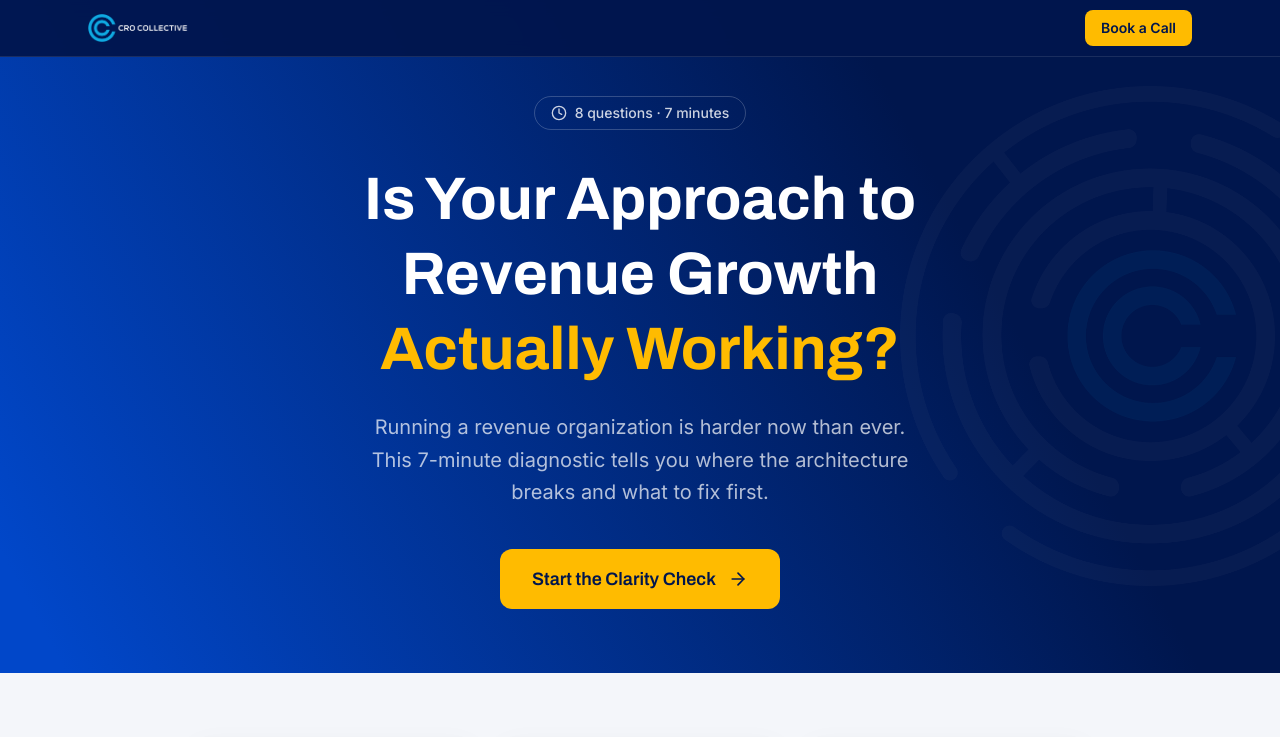
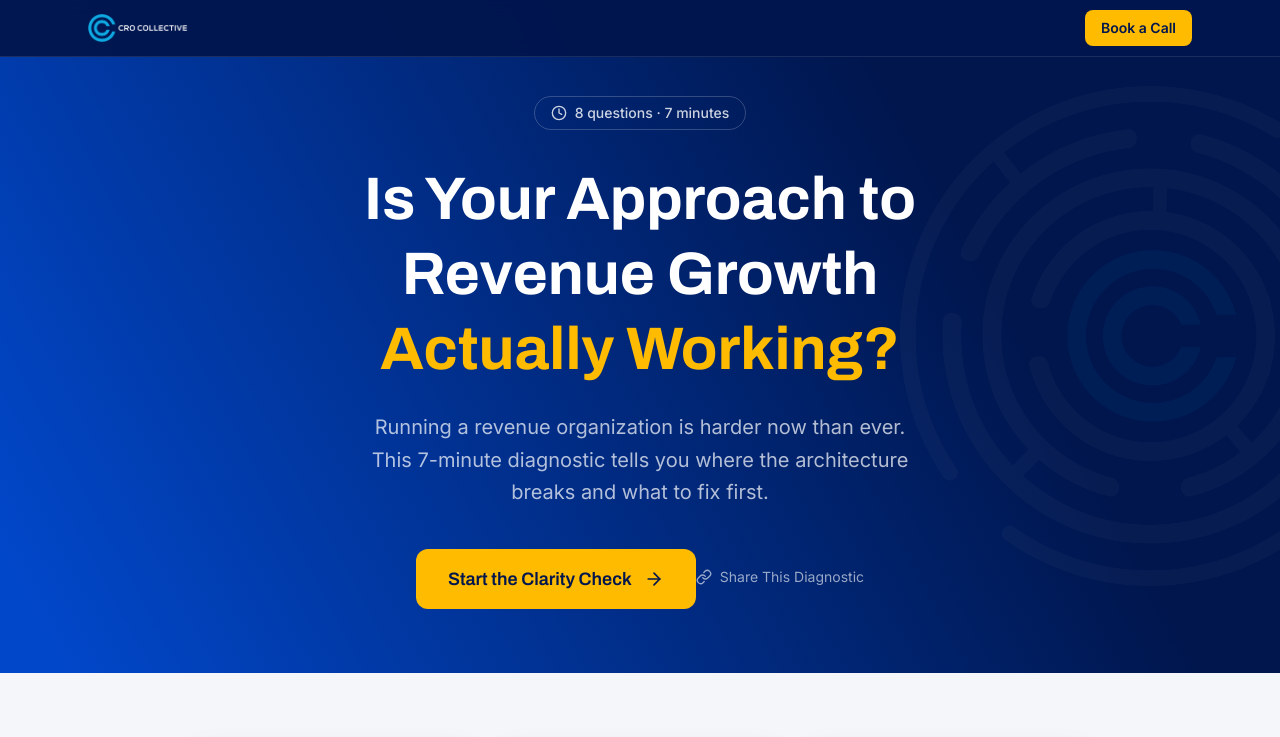
Before and after one commit to warren-CRO/cro-assessment, a React (Vite) app: page / in a window 1280 px wide. Shown: the top 737 px of the page. Built offline with nearby package versions, Linux system fonts and the light colour scheme.

Commit message:
Make diagnostic shareable: update OG tags, add share link on landing page

```diff
--- a/index.html
+++ b/index.html
@@ -7,21 +7,21 @@
     <link rel="preconnect" href="https://fonts.googleapis.com" />
     <link rel="preconnect" href="https://fonts.gstatic.com" crossorigin />
     <link href="https://fonts.googleapis.com/css2?family=Archivo:wght@400;500;600;700&family=Inter:wght@400;500;600&display=swap" rel="stylesheet" />
-    <title>Revenue Leadership Diagnostic | The CRO Collective</title>
-    <meta name="description" content="Find out what's really going on with your revenue leadership in 3 minutes. Personalized diagnosis, actionable insights, and a clear next step." />
+    <title>Revenue Diagnostic | The CRO Collective</title>
+    <meta name="description" content="Is your approach to revenue growth actually working? Running a revenue organization is harder now than ever. This 7-minute diagnostic tells you where the architecture breaks and what to fix first." />
     <meta name="theme-color" content="#00164D" />
 
     <!-- Open Graph -->
-    <meta property="og:title" content="Is Your Approach to Revenue Leadership Actually Working?" />
-    <meta property="og:description" content="Most companies don't have a revenue problem — they have a revenue leadership problem. Take the 3-minute diagnostic." />
+    <meta property="og:title" content="Is Your Approach to Revenue Growth Actually Working?" />
+    <meta property="og:description" content="Running a revenue organization is harder now than ever. This 7-minute diagnostic tells you where the architecture breaks and what to fix first." />
     <meta property="og:type" content="website" />
-    <meta property="og:url" content="https://cro-assessment.pages.dev" />
+    <meta property="og:url" content="https://cro-assessment.vercel.app" />
     <meta property="og:image" content="/og-image.png" />
 
     <!-- Twitter Card -->
     <meta name="twitter:card" content="summary_large_image" />
-    <meta name="twitter:title" content="Is Your Approach to Revenue Leadership Actually Working?" />
-    <meta name="twitter:description" content="Most companies don't have a revenue problem — they have a revenue leadership problem. Take the 3-minute diagnostic." />
+    <meta name="twitter:title" content="Is Your Approach to Revenue Growth Actually Working?" />
+    <meta name="twitter:description" content="Running a revenue organization is harder now than ever. This 7-minute diagnostic tells you where the architecture breaks and what to fix first." />
     <meta name="twitter:image" content="/og-image.png" />
 
     <!-- Google Analytics 4 -->
--- a/src/pages/Landing.tsx
+++ b/src/pages/Landing.tsx
@@ -1,11 +1,22 @@
-import { useEffect } from 'react'
+import { useEffect, useState } from 'react'
 import { useNavigate } from 'react-router-dom'
-import { ArrowRight, Clock, Target, Zap } from 'lucide-react'
+import { ArrowRight, Clock, Target, Zap, Link as LinkIcon } from 'lucide-react'
 
 export default function Landing() {
   const navigate = useNavigate()
+  const [copied, setCopied] = useState(false)
+  const handleCopyLink = async () => {
+    const url = window.location.origin
+    if (navigator.share) {
+      await navigator.share({ title: 'Revenue Diagnostic | The CRO Collective', url })
+    } else {
+      await navigator.clipboard.writeText(url)
+      setCopied(true)
+      setTimeout(() => setCopied(false), 2500)
+    }
+  }
   useEffect(() => {
-    document.title = 'Revenue Leadership Diagnostic | The CRO Collective'
+    document.title = 'Revenue Diagnostic | The CRO Collective'
   }, [])
 
   return (
@@ -62,6 +73,13 @@ export default function Landing() {
           >
             Start the Clarity Check
             <ArrowRight className="w-5 h-5 group-hover:translate-x-1 transition-transform" />
+          </button>
+          <button
+            onClick={handleCopyLink}
+            className="mt-4 inline-flex items-center gap-2 text-white/60 hover:text-white text-sm transition-colors"
+          >
+            <LinkIcon className="w-4 h-4" />
+            {copied ? 'Link Copied!' : 'Share This Diagnostic'}
           </button>
         </div>
       </div>
--- a/src/pages/Results.tsx
+++ b/src/pages/Results.tsx
@@ -102,7 +102,7 @@ export default function Results() {
   const handleShare = async () => {
     trackEvent('share_results', { archetype: result.name })
     if (navigator.share) {
-      await navigator.share({ title: `My Revenue Leadership Pattern: ${result.name}`, url: shareUrl })
+      await navigator.share({ title: `Revenue Diagnostic: ${result.name}`, url: shareUrl })
     } else {
       await navigator.clipboard.writeText(shareUrl)
       setCopied(true)
```
